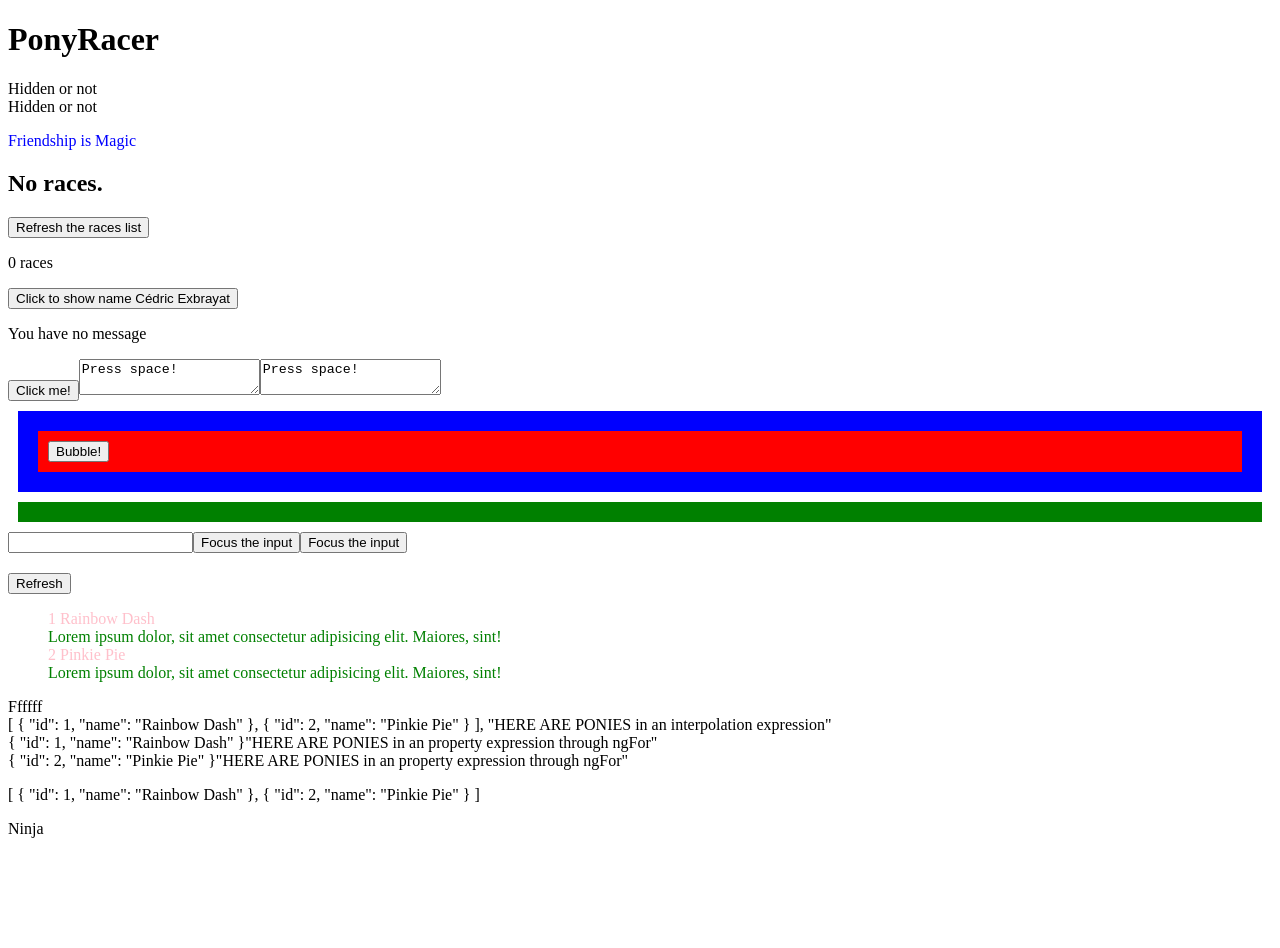
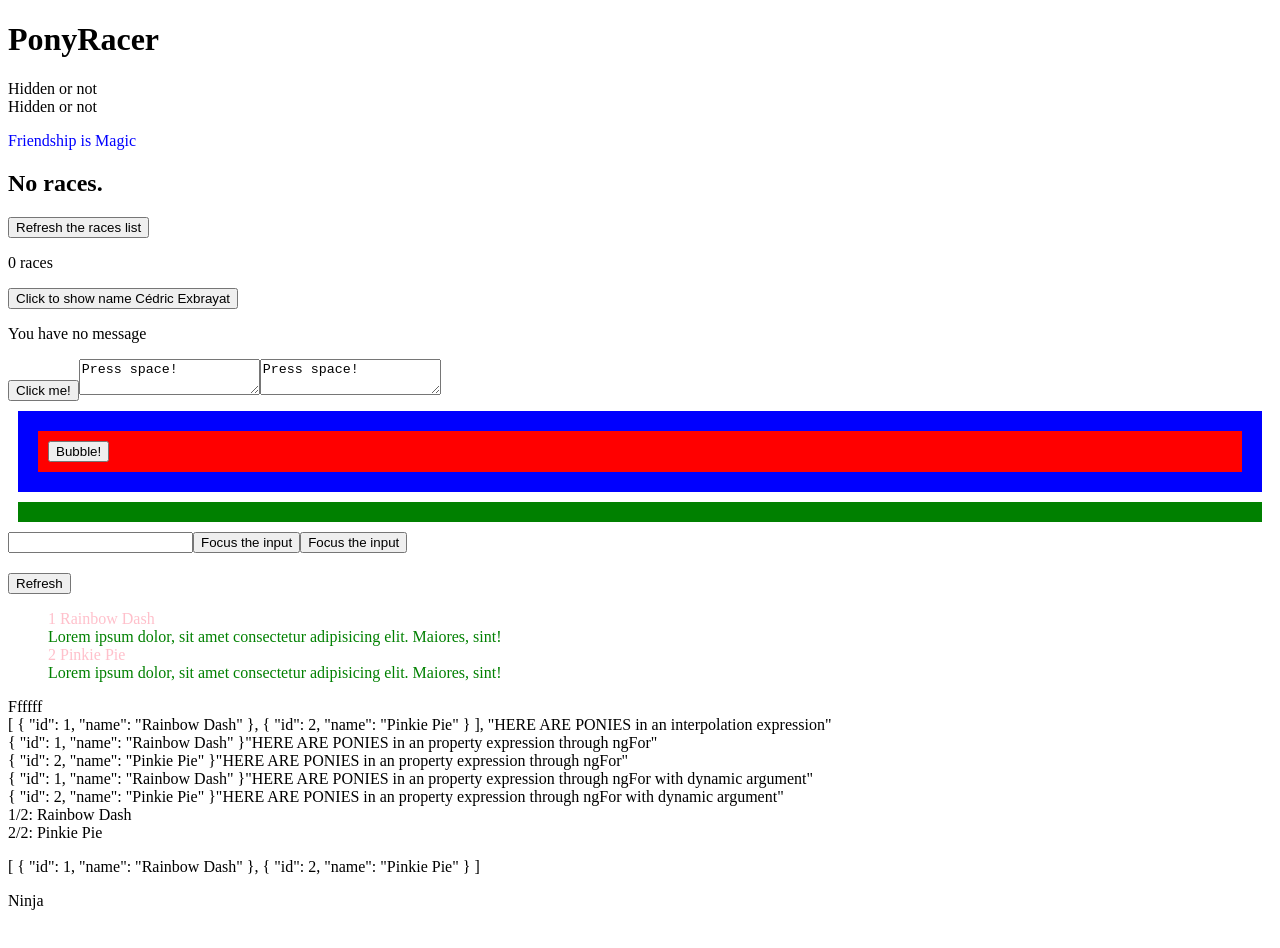
Before and after one commit to Tabalamari/ponyracer, an Angular app: page / in a window 1280 px wide. Shown: the top 948 px of the page. Before the commit the page ends 888 px from the top, so only its background shows below. Built offline with nearby package versions, Linux system fonts and the light colour scheme.

Commit message:
Pipes, slice

```diff
--- a/src/ponies.component.ts
+++ b/src/ponies.component.ts
@@ -15,16 +15,21 @@ import { PonyComponent } from './pony.component';
     <div>{{ ponies | slice:0:2 | json }}, "HERE ARE PONIES in an interpolation expression"</div>
 
     <div *ngFor="let pony of ponies | slice : 0 : 2"> {{pony | json}}"HERE ARE PONIES in an property expression through ngFor"</div>
+    <div *ngFor="let pony of ponies | slice : 0 : size"> {{pony | json}}"HERE ARE PONIES in an property expression through ngFor with dynamic argument"</div>
+    <!-- <p>You can use this to create a dynamic display where your user chooses how many elements she/he wants to see.</p> -->
+    <div *ngFor="let pony of ponies | slice : 0 : 2 as total; index as i">
+        {{ i + 1 }}/{{ total.length }}: {{ pony.name }}
+    </div>
     <p [textContent]="ponies | json">"HERE ARE PONIES in a property expression"<p>
     <p>{{ 'Ninja Squad' | slice:0:5 }}</p>`,
     standalone: true,
     imports: [CommonModule, PonyComponent],
 })
 export class PoniesComponent {
-
-    ponies: Array<PonyModel> = [{ id: 1, name: 'Rainbow Dash' }, {id: 2, name: 'Pinkie Pie' }];
+    size = 2;
+    ponies: Array<PonyModel> = [{ id: 1, name: 'Rainbow Dash' }, { id: 2, name: 'Pinkie Pie' }];
     refreshPonies() {
-        this.ponies = [{ id: 3, name: 'Fluttershy'}, { id:4, name: 'Rarity'}]
+        this.ponies = [{ id: 3, name: 'Fluttershy' }, { id: 4, name: 'Rarity' }]
     }
 
     betOnPony(pony: PonyModel) {
```
